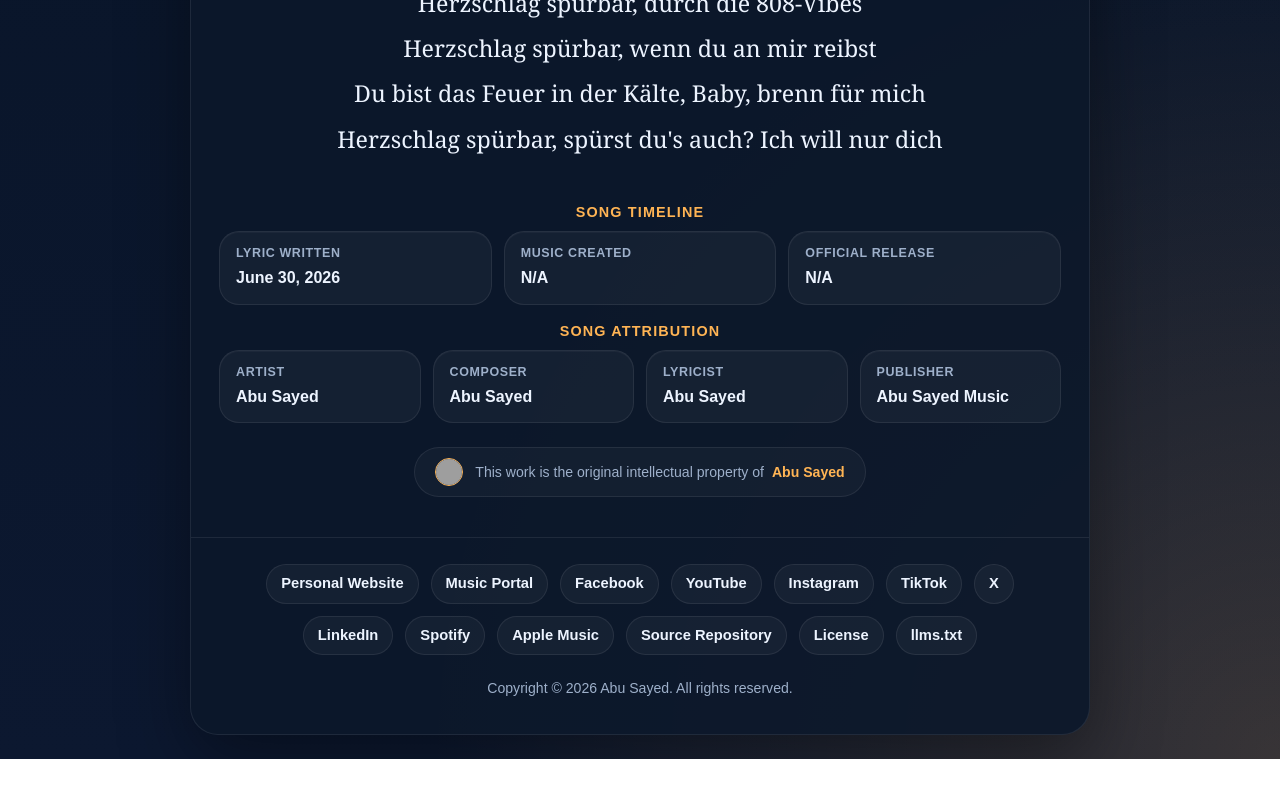
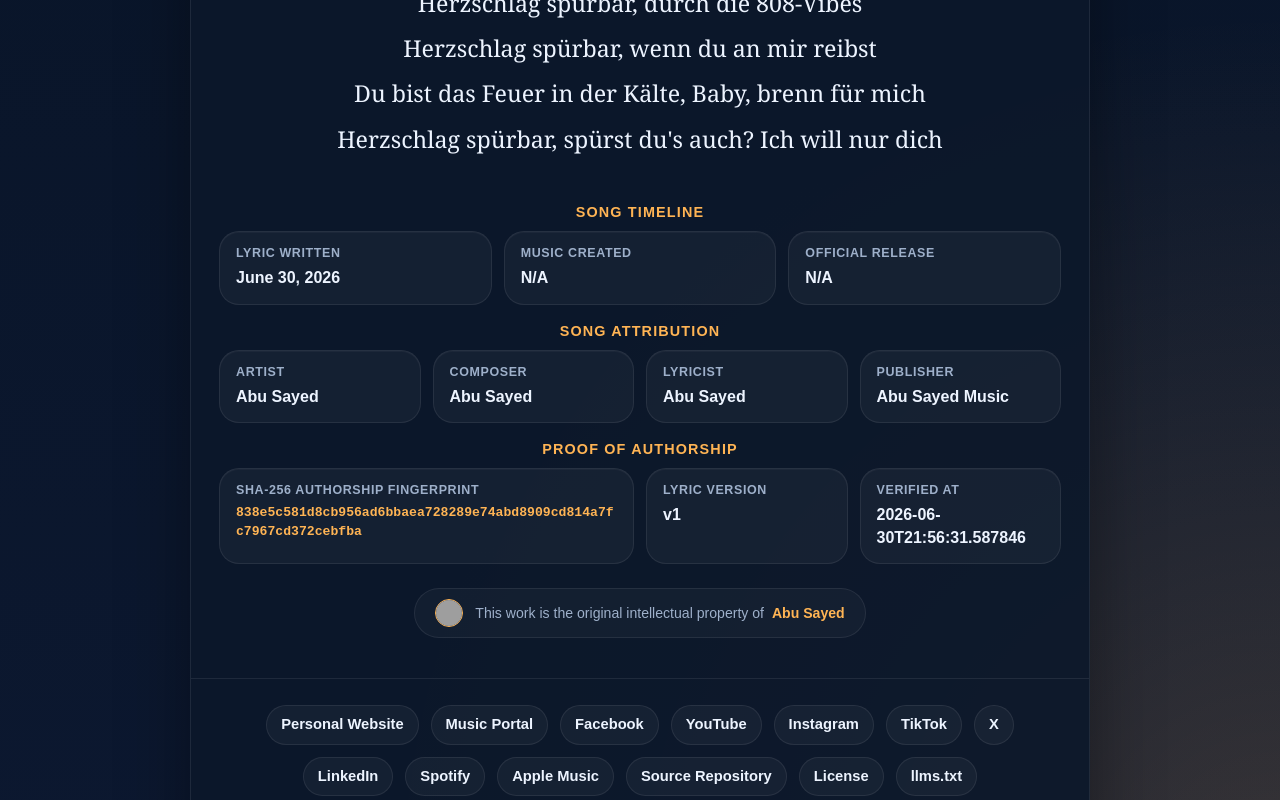
Before and after one commit to ImAbuSayed/herzschlag-spurbar, a plain HTML site: page index.html in a window 1280 px wide. Shown: the part 2000-2800 px from the top of the page. Before the commit the page ends 2759 px from the top, so only its background shows below. Drawn offline with Linux system fonts and the light colour scheme; grey boxes are pictures that could not be loaded.

Commit message:
feat: update song assets v1 with signed GPG commit [verified]

```diff
--- a/index.html
+++ b/index.html
@@ -14,9 +14,9 @@
     <meta name="keywords" content="Herzschlag spürbar, Abu Sayed lyrics, original song lyrics, Abu Sayed original song, Abu Sayed lyricist, Abu Sayed composer, Abu Sayed songwriter, official lyrics">
     <meta name="robots" content="index,follow,max-snippet:-1,max-image-preview:large,max-video-preview:-1">
     <meta name="referrer" content="strict-origin-when-cross-origin">
-    <meta name="description" content="Abu Sayed&#x27;s original song &#x27;Herzschlag spürbar&#x27; official lyrics. Explore the depth of this composition, written and owned by Abu Sayed.">
+    <meta name="description" content="Explore the poetic journey of &#x27;Herzschlag spürbar&#x27;, an original masterpiece written and composed by Abu Sayed.">
     <meta property="og:title" content="Herzschlag spürbar - Original Lyrics by Abu Sayed">
-    <meta property="og:description" content="Abu Sayed&#x27;s original song &#x27;Herzschlag spürbar&#x27; official lyrics. Explore the depth of this composition, written and owned by Abu Sayed.">
+    <meta property="og:description" content="Explore the poetic journey of &#x27;Herzschlag spürbar&#x27;, an original masterpiece written and composed by Abu Sayed.">
     <meta property="og:type" content="music.song">
     <meta property="og:url" content="https://imabusayed.github.io/herzschlag-spurbar/">
     <meta property="og:site_name" content="Abu Sayed Music">
@@ -24,7 +24,7 @@
     <meta name="last-modified" content="2026-06-30 14:51:45">
     <meta name="twitter:card" content="summary_large_image">
     <meta name="twitter:title" content="Herzschlag spürbar - Original Lyrics by Abu Sayed">
-    <meta name="twitter:description" content="Abu Sayed&#x27;s original song &#x27;Herzschlag spürbar&#x27; official lyrics. Explore the depth of this composition, written and owned by Abu Sayed.">
+    <meta name="twitter:description" content="Explore the poetic journey of &#x27;Herzschlag spürbar&#x27;, an original masterpiece written and composed by Abu Sayed.">
     <link rel="canonical" href="https://imabusayed.github.io/herzschlag-spurbar/">
     <link rel="sitemap" type="application/xml" title="Sitemap" href="https://imabusayed.github.io/herzschlag-spurbar/sitemap.xml">
     <link rel="author" href="https://github.com/ImAbuSayed">
@@ -100,7 +100,7 @@
       "@id": "https://imabusayed.github.io/herzschlag-spurbar#webpage",
       "url": "https://imabusayed.github.io/herzschlag-spurbar/",
       "name": "Herzschlag spürbar - Original Lyrics by Abu Sayed",
-      "description": "Abu Sayed's original song 'Herzschlag spürbar' official lyrics. Explore the depth of this composition, written and owned by Abu Sayed.",
+      "description": "Explore the poetic journey of 'Herzschlag spürbar', an original masterpiece written and composed by Abu Sayed.",
       "isPartOf": {
         "@id": "https://music.abusayed.com.bd/#website"
       },
@@ -537,7 +537,7 @@
 
         <div class="controls">
             <button class="btn-speak" id="speakBtn" title="Read the lyrics aloud"><span id="speakText">Read Aloud</span></button>
-            <a href="https://music.abusayed.com.bd/Licensing/?https://imabusayed.github.io/herzschlag-spurbar/" class="btn-license" title="Get licensing for this song" target="_blank">Obtain a Music License for Herzschlag spürbar</a>
+            <a href="https://music.abusayed.com.bd/Licensing/?https://imabusayed.github.io/herzschlag-spurbar/" class="btn-license" title="Get licensing for this song" target="_blank">Secure Licensing Rights for Herzschlag spürbar</a>
 
         </div>
         <br>
@@ -612,6 +612,26 @@
             <div class="meta-card">
                 <span class="meta-label">Publisher</span>
                 <strong>Abu Sayed Music</strong>
+            </div>
+
+                </div>
+            </div>
+
+            <div class="details-block">
+                <div class="details-title">Proof of Authorship</div>
+                <div class="meta-grid">
+
+            <div class="meta-card" style="grid-column: span 2;">
+                <span class="meta-label">SHA-256 Authorship Fingerprint</span>
+                <strong style="word-break: break-all; font-family: monospace; font-size: 0.82rem; color: var(--accent);">838e5c581d8cb956ad6bbaea728289e74abd8909cd814a7fc7967cd372cebfba</strong>
+            </div>
+            <div class="meta-card">
+                <span class="meta-label">Lyric Version</span>
+                <strong>v1</strong>
+            </div>
+            <div class="meta-card">
+                <span class="meta-label">Verified At</span>
+                <strong>2026-06-30T21:56:31.587846</strong>
             </div>
 
                 </div>
```
Also changed, not shown: excerpts/Bridge-Preview.txt (added), excerpts/Chorus-Preview.txt (added), excerpts/Final-Chorus-Preview.txt (added), excerpts/Hook-Preview.txt (added), excerpts/Pre-Chorus-2-Preview.txt (added), excerpts/Pre-Chorus-3-Preview.txt (added), excerpts/Pre-Chorus-Preview.txt (added), excerpts/Verse-1-Preview.txt (added), excerpts/Verse-2-Preview.txt (added), excerpts/Verse-3-Preview.txt (added), hashes.txt (added), llms.txt, lyrics_backup/2026-06-30_herzschlag-spurbar-v1.txt (added), manifest.json (added), 1 other file.
